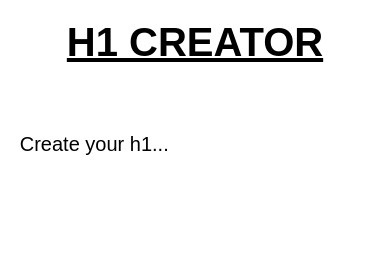
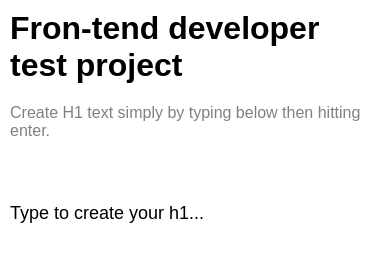
Before and after one commit to GabrielOchieng/h1-editor, a website: page index.html in a window 390 px wide. Drawn offline with Linux system fonts and the light colour scheme.

Commit message:
enhancing the responsiveness

```diff
--- a/index.css
+++ b/index.css
@@ -7,17 +7,18 @@
 
 .title {
   font-size: 40px;
-  text-align: center;
-  padding: 20px 0;
-  text-decoration: underline;
+  padding: 20px;
+}
+
+.instruction {
+  font-size: 20px;
+  padding: 20px;
+  color: gray;
 }
 
 #creator {
-  /* border: 1px solid grey; */
-  padding: 10px;
+  padding: 20px;
   font-size: 20px;
-  width: 95%;
-  margin: 0 auto;
 }
 
 #creator:empty::before {
@@ -31,10 +32,32 @@
 #my-headings {
   font-size: 24px;
   font-weight: bold;
-  width: 95%;
-  margin: 5px auto;
+  padding: 20px;
 }
 
 #my-headings:focus {
   outline: none;
 }
+
+/* Using media queries to adjust styles for different screen sizes to ensure responsiveness */
+@media (max-width: 768px) {
+  .title {
+    font-size: 32px;
+    padding: 10px;
+  }
+
+  .instruction {
+    font-size: 16px;
+    padding: 10px;
+  }
+
+  #creator {
+    padding: 10px;
+    font-size: 18px;
+  }
+
+  #my-headings {
+    font-size: 20px;
+    padding: 10px;
+  }
+}
--- a/index.html
+++ b/index.html
@@ -8,14 +8,17 @@
   </head>
   <body>
     <header>
-      <h1 class="title">H1 CREATOR</h1>
+      <h1 class="title">Fron-tend developer test project</h1>
     </header>
     <main>
+      <p class="instruction">
+        Create H1 text simply by typing below then hitting enter.
+      </p>
       <ul id="my-headings" contenteditable="true"></ul>
       <div
         id="creator"
         contenteditable="true"
-        data-placeholder="Create your h1..."
+        data-placeholder="Type to create your h1..."
       ></div>
     </main>
     <script src="script.js"></script>
```
